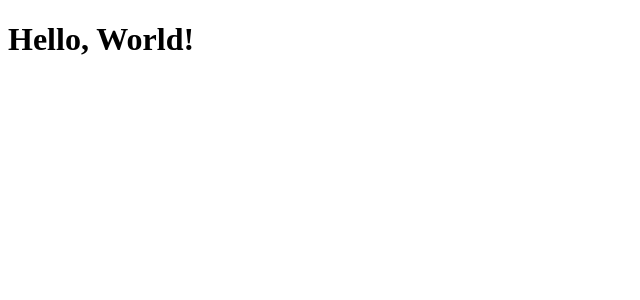
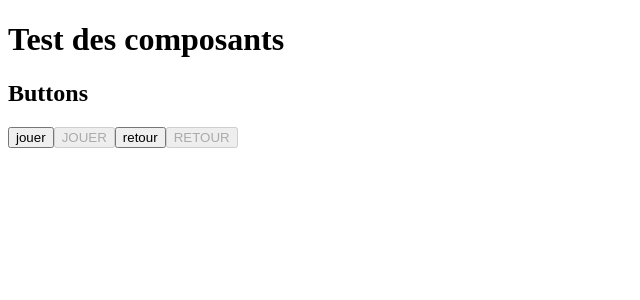
Before and after one commit to nelson-grac-aubert/Buzzer, a React (Vite) app in the folder frontend/: page / in a window 1280 px wide. Shown: the top 300 px of the page, without its empty margins (0-640 px from the left). Built offline with nearby package versions, Linux system fonts and the light colour scheme.

Commit message:
test(front) : add DevPage to show and test Components

```diff
--- a/frontend/src/App.tsx
+++ b/frontend/src/App.tsx
@@ -1,5 +1,7 @@
+import DevPage from "./pages/DevPage"
+
 function App() {
-  return <h1>Hello, World!</h1>
+  return <DevPage />
 }
 
 export default App
--- /dev/null
+++ b/frontend/src/pages/DevPage.tsx
@@ -0,0 +1,18 @@
+import Button from '../components/button/Button'
+
+function DevPage() {
+  return (
+    <main>
+      <h1>Test des composants</h1>
+      <section>
+        <h2>Buttons</h2>
+        <Button variant='primary' onClick={() => console.log('clicked button 1')}>jouer</Button>
+        <Button variant='primary' onClick={() => console.log('clicked button 2')} disabled={true}>JOUER</Button>
+        <Button variant='secondary' onClick={() => console.log('clicked button 3')}>retour</Button>
+        <Button variant='secondary' onClick={() => console.log('clicked button 4')} disabled={true}>RETOUR</Button>
+      </section>
+    </main>
+  )
+}
+
+export default DevPage
```
